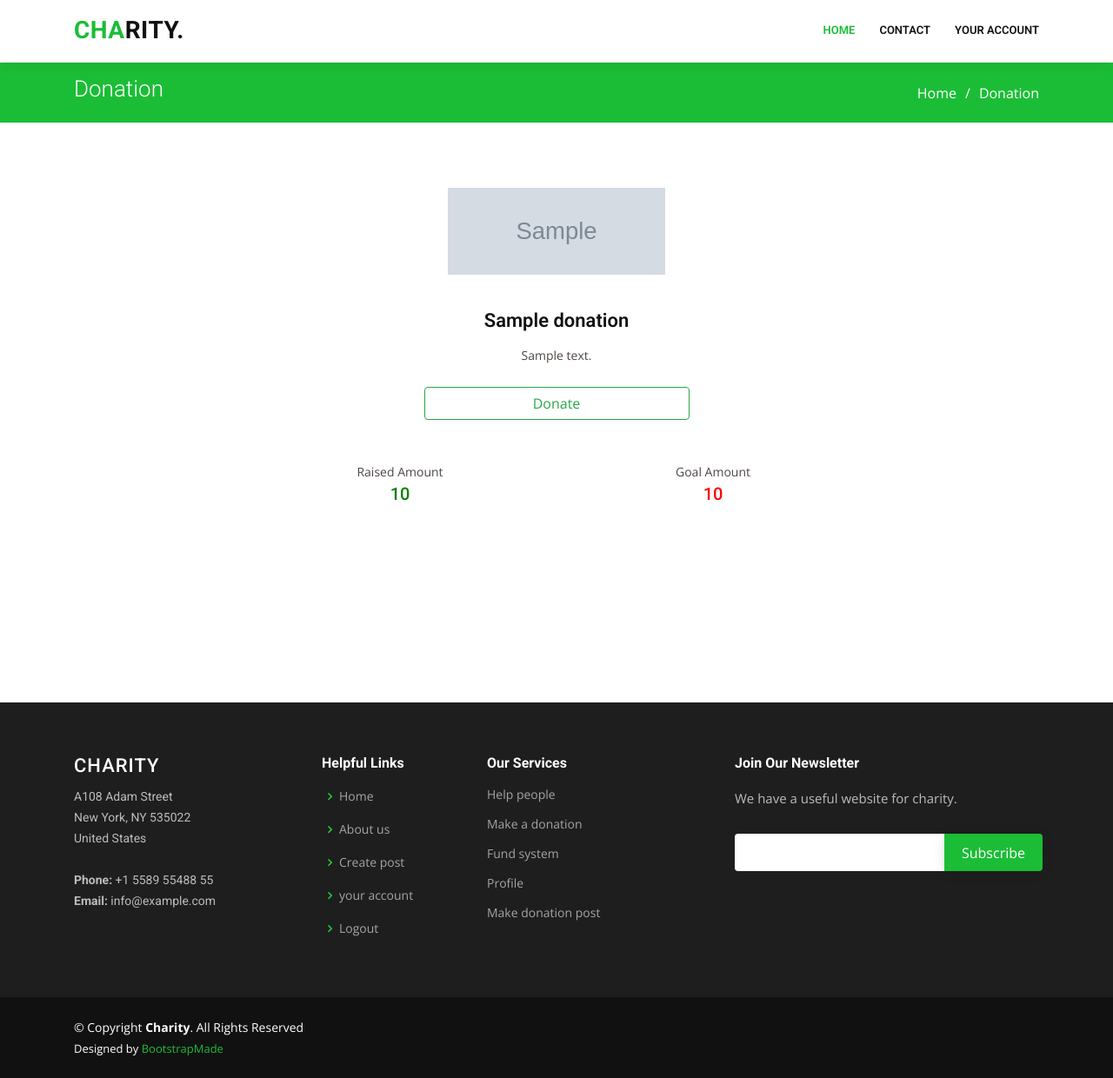
After one commit to Ananya-Rahman/donation_project, a Django app: template myFirstProject/templates/donation_details.html in a window 1280 px wide. The commit adds this page. Shown: the whole page at 87% size. Run offline with Django 3.2, Linux system fonts and the light colour scheme; the template is opened without the code that fills it: most values are stand-ins (such as "Sample title", 1, 10 or a date in 2020); grey boxes marked "Sample" are stand-in pictures; some libraries are stand-ins or nearby versions.

Commit message:
donation_setails_added

```diff
--- a/myFirstProject/index/models.py
+++ b/myFirstProject/index/models.py
@@ -30,6 +30,8 @@ class Donation(models.Model):
     image = models.ImageField(upload_to='donation/', blank= False)
     title = models.CharField(max_length=100, blank=False)
     description = models.TextField(max_length=700, blank=False)
+    created = models.DateTimeField(auto_now_add=True)
+    updated = models.DateTimeField(auto_now=True)
     start_date = models.DateField(null=True, blank=True)
     end_date = models.DateField(null=True, blank=True)
     raised_amount= models.FloatField(null=True, blank=True)
--- a/myFirstProject/index/urls.py
+++ b/myFirstProject/index/urls.py
@@ -3,6 +3,7 @@ from.import views
 
 urlpatterns = [
     path('',views.home, name='home'),
+    path('details/<int:id>/',views.donation_details, name='donation_detail'),
 
     path('about/',views.about, name='about'),
 
--- /dev/null
+++ b/myFirstProject/templates/donation_details.html
@@ -0,0 +1,86 @@
+{% extends "layout.html" %}
+{%block title%}
+Donations Page
+{%endblock title%}
+
+{%block content%}
+   <!-- ======= Breadcrumbs ======= -->
+    <section id="breadcrumbs" class="breadcrumbs">
+      <div class="container">
+
+        <div class="d-flex justify-content-between align-items-center">
+          <h2>Donation</h2>
+          <ol>
+            <li><a href="index.html">Home</a></li>
+            <li>Donation</li>
+          </ol>
+        </div>
+
+      </div>
+    </section><!-- End Breadcrumbs -->
+
+<section>
+<div class="">
+    <section id="services" class="services" style="margin-top:-115px">
+      <div class="container" data-aos="fade-up" >
+
+
+
+        <div class="row justify-content-center ">
+
+          <div class="col-lg-8 col-md-8  " data-aos="zoom-in" data-aos-delay="100" style="margin-bottom: 20px;">
+
+            <div class="icon-box iconbox-blue">
+              <div class="">
+                 <img src="{{donation.image.url}}" class="img-fluid" alt="image" style="height:100px;width:250px;">
+
+            </div>
+              <h4 style="padding-top:30px;"><a href="#">{{donation.title|capfirst}}</a></h4>
+              <p>{{donation.description }} </p><br>
+
+
+                 <center>
+
+                 <a href="{% url 'index1' donation.id %}"  >
+                 <button type="submit" class="btn btn-outline-success btn-block" style="width:305px">
+                 Donate
+                 </button>
+                 </a>
+                  </center>
+
+
+
+              <div class="row justify-content-md-center mt-5">
+                <div class=" col-sm-6">
+
+                  <p >  Raised Amount   </p>
+                   <h5 style="color:green;"> {{ donation.raised_amount }} </h5>
+
+                </div>
+
+                <div class=" col-sm-6">
+               <p>  Goal Amount   </p>
+                   <h5 style="color:red;">{{ donation.goal_amount }}</h5>
+
+                </div>
+              </div>
+            </div>
+
+            </div>
+
+
+          </div>
+
+
+    </section><!-- End donation post section -->
+</div>
+
+
+</section>
+
+
+
+
+
+
+{%endblock%}
--- a/myFirstProject/templates/index.html
+++ b/myFirstProject/templates/index.html
@@ -48,6 +48,7 @@ Home Page
 
     <!-- ======= Donation post Section ======= -->
     <section id="services" class="services section-bg">
+
       <div class="container" data-aos="fade-up">
 
         <div class="section-title">
@@ -63,7 +64,9 @@ Home Page
                  <img src="{{donation.image.url}}" class="img-fluid" alt="image" style="height:100px;width:250px;">
 
             </div>
-              <h4><a href="#">{{donation.title|capfirst}}</a></h4>
+
+
+              <a href="{% url 'donation_detail' donation.id %}"><h4>{{donation.title|capfirst}} </h4></a>
               <p>{{donation.description|truncatechars:100 }} </p><br>
 
                 {% comment %} <button type="submit" class="btn btn-success btn-block">Donate</button> {% endcomment %}
--- a/myFirstProject/templates/payment/success.html
+++ b/myFirstProject/templates/payment/success.html
@@ -4,7 +4,7 @@
     {% block content %}
 
    <div id= 'box'>
-   <img id='success-icon' src="{{payment.charity.url}">
+   {% comment %} <img id='success-icon' src="{{payment.charity.url}"> {% endcomment %}
    <h4>Thank you for your contribution of ${{amount}}! </h4>
    <p> Your support helps me fulfill my dream. </p>
    </div>
```
Also changed, not shown: myFirstProject/index/views.py (+6 -1 lines), myFirstProject/index/migrations/0011_auto_20201019_1103.py (added), myFirstProject/media/donation/download_1_y8DC8Zu.jpg (added).
